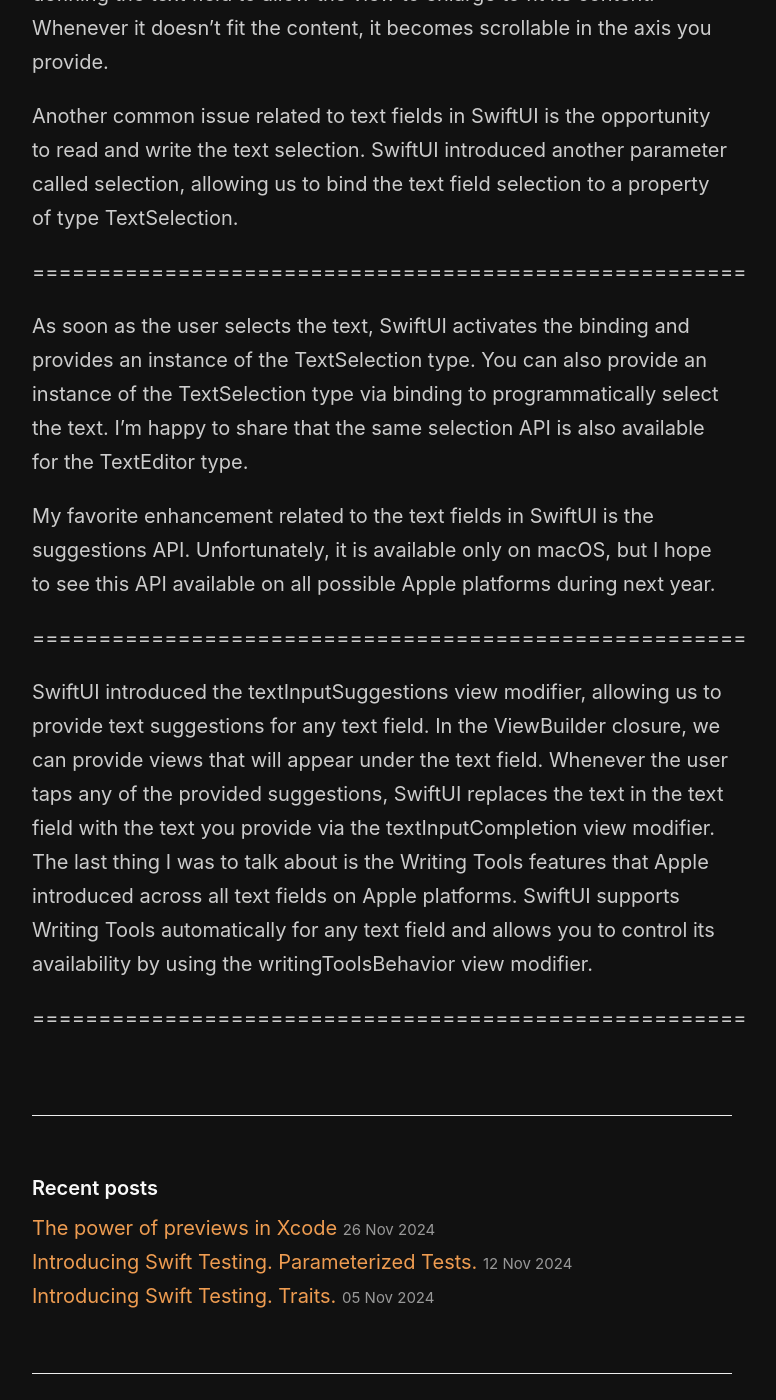
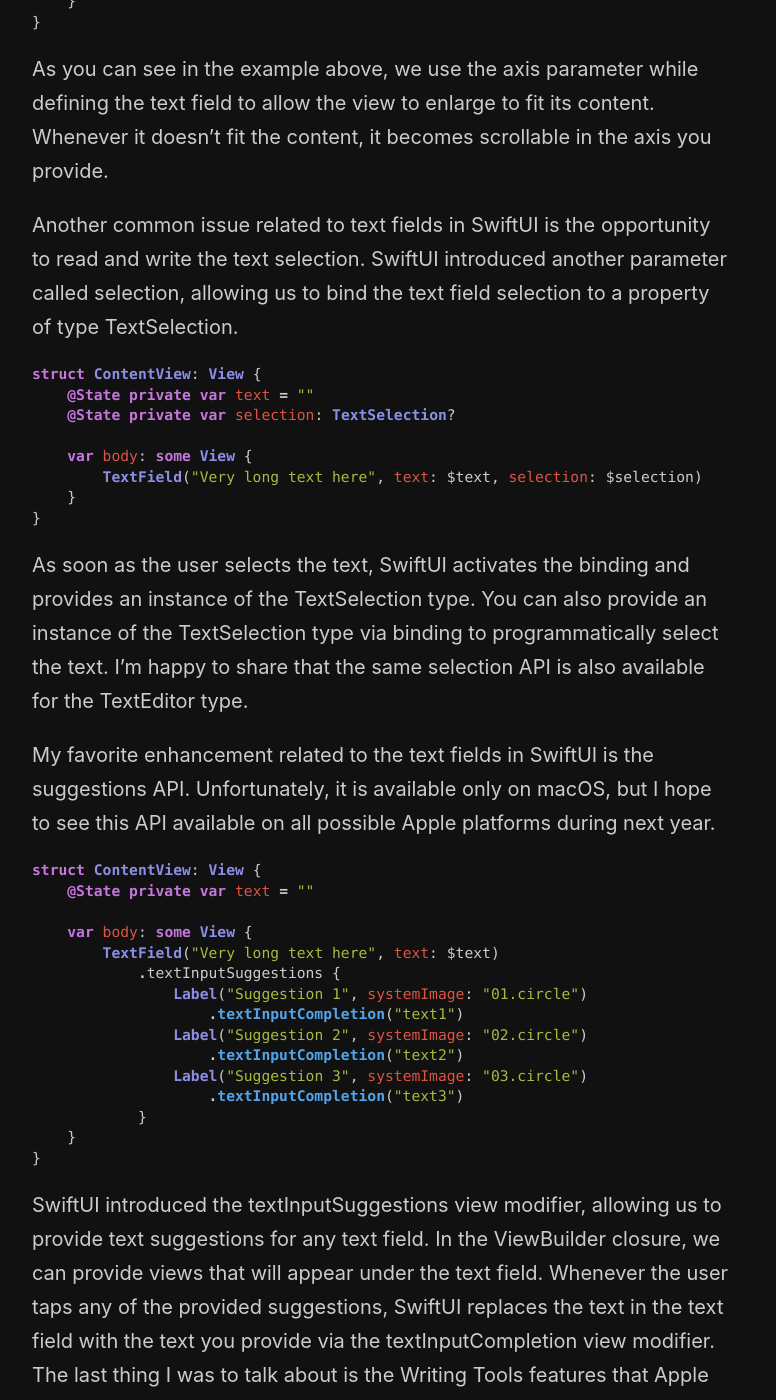
Before and after one commit to mecid/mecid.github.io, a Jekyll site: the page built from _posts/2024-12-03-text-field-enhancements-in-swiftui.md, in a window 1280 px wide and 1400 px high, scrolled down 801 px. Shown: the whole window, without its empty margins (258-1034 px from the left). Built offline with Jekyll 4.4.1, drawn with Linux system fonts in a browser that asks for light colours; some of the changed text lies outside the part shown.

Commit message:
code examples added to the new text fields post

````diff
--- a/_posts/2024-12-03-text-field-enhancements-in-swiftui.md
+++ b/_posts/2024-12-03-text-field-enhancements-in-swiftui.md
@@ -7,21 +7,63 @@
 
 One of the most common issues of the TextField type in SwiftUI was the ability to increase the size of the view whenever text doesn’t fit on a single line. There were a bunch of tricks to achieve this behaviour, but lately SwiftUI introduced the axis parameter for the TextField type, allowing us to scroll the text field whenever its content doesn’t fit available space.
 
-======================================================
+```swift
+struct ContentView: View {
+    @State private var text = ""
+
+    var body: some View {
+        TextField("Very long text", text: $text, axis: .vertical)
+    }
+}
+```
 
 As you can see in the example above, we use the axis parameter while defining the text field to allow the view to enlarge to fit its content. Whenever it doesn’t fit the content, it becomes scrollable in the axis you provide.
 
 Another common issue related to text fields in SwiftUI is the opportunity to read and write the text selection. SwiftUI introduced another parameter called selection, allowing us to bind the text field selection to a property of type TextSelection.
 
-======================================================
+```swift
+struct ContentView: View {
+    @State private var text = ""
+    @State private var selection: TextSelection?
+
+    var body: some View {
+        TextField("Very long text here", text: $text, selection: $selection)
+    }
+}
+```
 
 As soon as the user selects the text, SwiftUI activates the binding and provides an instance of the TextSelection type. You can also provide an instance of the TextSelection type via binding to programmatically select the text. I’m happy to share that the same selection API is also available for the TextEditor type.
 
 My favorite enhancement related to the text fields in SwiftUI is the suggestions API. Unfortunately, it is available only on macOS, but I hope to see this API available on all possible Apple platforms during next year.
 
-======================================================
+```swift
+struct ContentView: View {
+    @State private var text = ""
+
+    var body: some View {
+        TextField("Very long text here", text: $text)
+            .textInputSuggestions {
+                Label("Suggestion 1", systemImage: "01.circle")
+                    .textInputCompletion("text1")
+                Label("Suggestion 2", systemImage: "02.circle")
+                    .textInputCompletion("text2")
+                Label("Suggestion 3", systemImage: "03.circle")
+                    .textInputCompletion("text3")
+            }
+    }
+}
+```
 
 SwiftUI introduced the textInputSuggestions view modifier, allowing us to provide text suggestions for any text field. In the ViewBuilder closure, we can provide views that will appear under the text field. Whenever the user taps any of the provided suggestions, SwiftUI replaces the text in the text field with the text you provide via the textInputCompletion view modifier.
 The last thing I was to talk about is the Writing Tools features that Apple introduced across all text fields on Apple platforms. SwiftUI supports Writing Tools automatically for any text field and allows you to control its availability by using the writingToolsBehavior view modifier.
 
-======================================================
+```swift
+struct ContentView: View {
+    @State private var text = ""
+
+    var body: some View {
+        TextField("Very long text here", text: $text)
+            .writingToolsBehavior(.limited)
+    }
+}
+```
````
